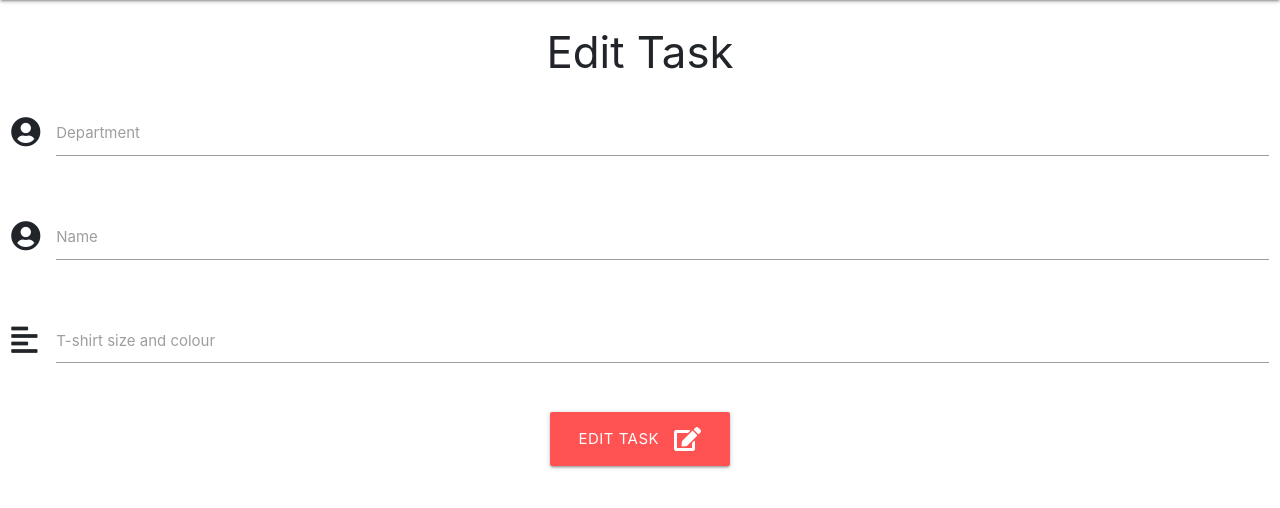
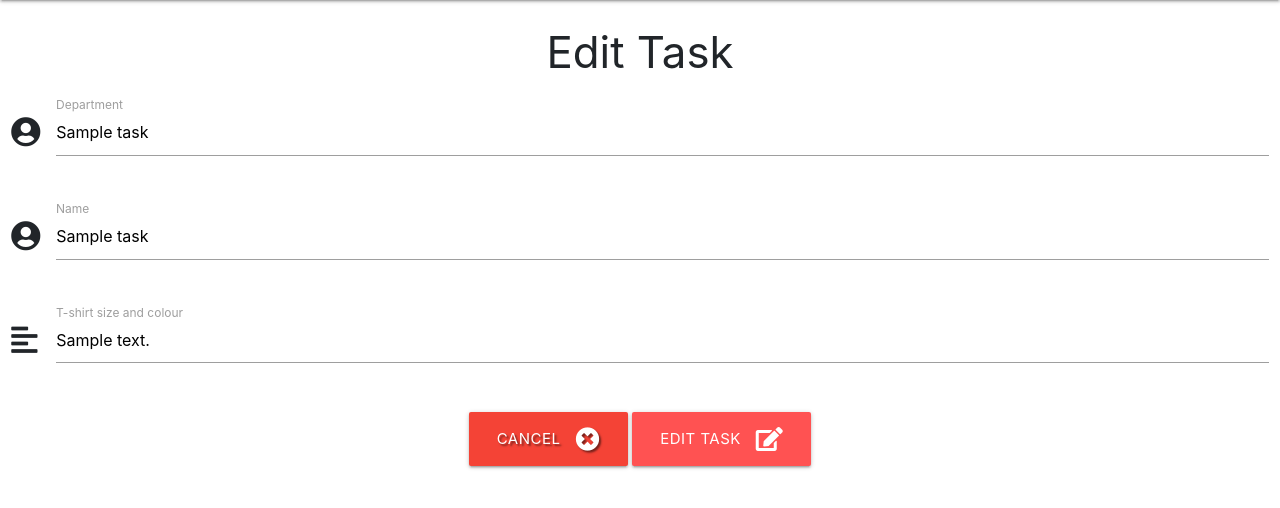
Before and after one commit to Code-Institute-Submissions/order_proje, a Flask app: template templates/edit_task.html in a window 1280 px wide. Shown: the part 64-572 px from the top of the page. Run offline with Flask 2, Linux system fonts and the light colour scheme; the template is opened without the code that fills it: most values are stand-ins (such as "Sample title", 1, 10 or a date in 2020); some libraries are stand-ins or nearby versions.

Commit message:
Bind data to the Edit task form

```diff
--- a/templates/edit_task.html
+++ b/templates/edit_task.html
@@ -11,26 +11,33 @@
             <div class="row">
                 <div class="input-field col s12">
                     <i class="fas fa-user-circle prefix"></i>
-                    <input id="category_name" name="category_name" minlength="5" maxlength="50" type="text" class="validate" required>
+                    <input id="category_name" name="category_name" minlength="5" maxlength="50"
+                    value="{{ task.category_name }}"type="text" class="validate" required>
                     <label for="category_name">Department</label>
                 </div>
                 </div>
                 <div class="row">
                 <div class="input-field col s12">
                     <i class="fas fa-user-circle prefix"></i>
-                    <input id="task_name" name="task_name" minlength="5" maxlength="50" type="text" class="validate" required>
+                    <input id="task_name" name="task_name" minlength="5" maxlength="50"
+                    value="{{ task.task_name }}" type="text" class="validate" required>
                     <label for="task_name">Name</label>
                 </div>
                 </div>
                 <div class="row">
                 <div class="input-field col s12">
                     <i class="fas fa-align-left prefix"></i>
-                    <textarea id="task_description" name="task_description" minlength="5" maxlength="50"class="materialize-textarea" required></textarea>
+                    <textarea id="task_description" name="task_description" minlength="5" maxlength="50"class="materialize-textarea" required>
+                    {{- task.task_description -}}
+                    </textarea>
                     <label for="task_description">T-shirt size and colour</label>
                 </div>
             </div>
             <div class="row">
                 <div class="col s12 center-align">
+                <a href="{{ url_for('get_tasks') }}" class="btn-large red text-shadow">
+                        Cancel <i class="fas fa-times-circle right"></i>
+                </a>
                     <button type="submit" class="btn-large red accent-2">
                         Edit Task <i class="fas fa-edit right"></i>
                     </button>
```
